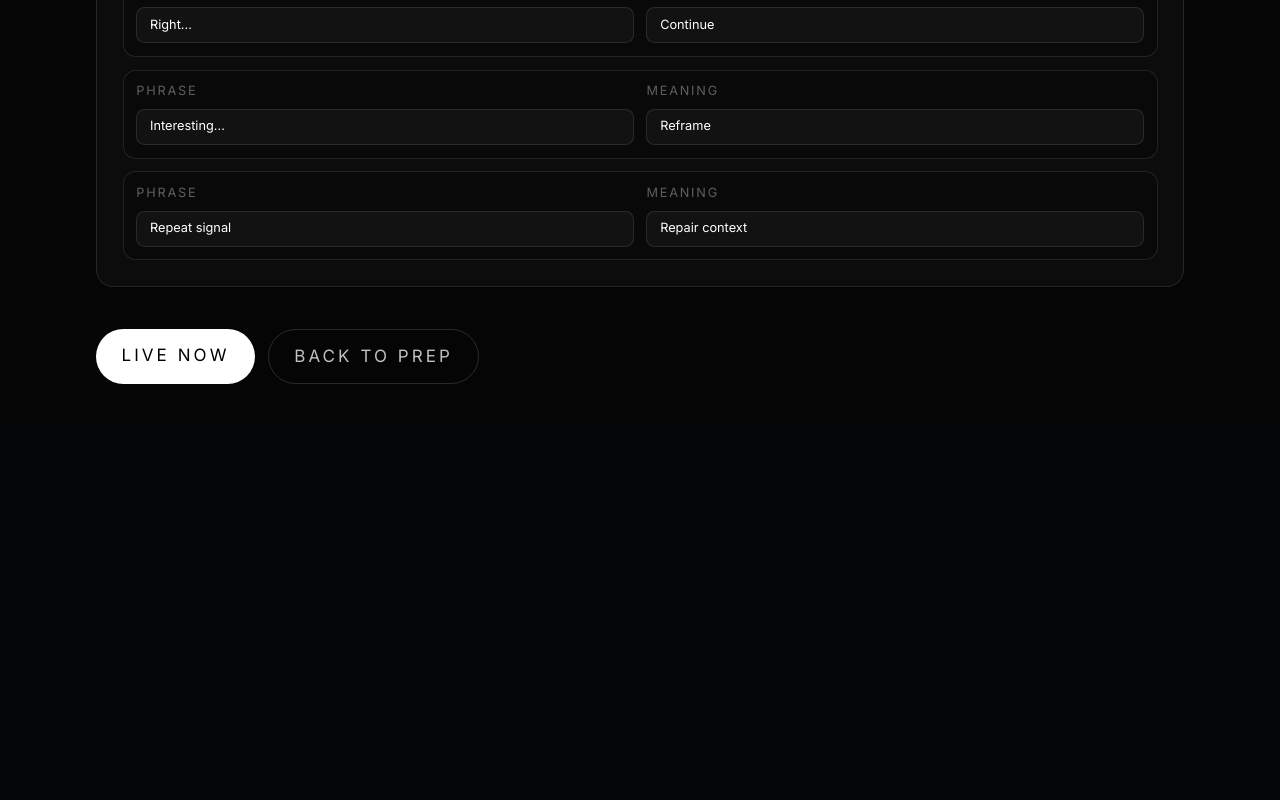
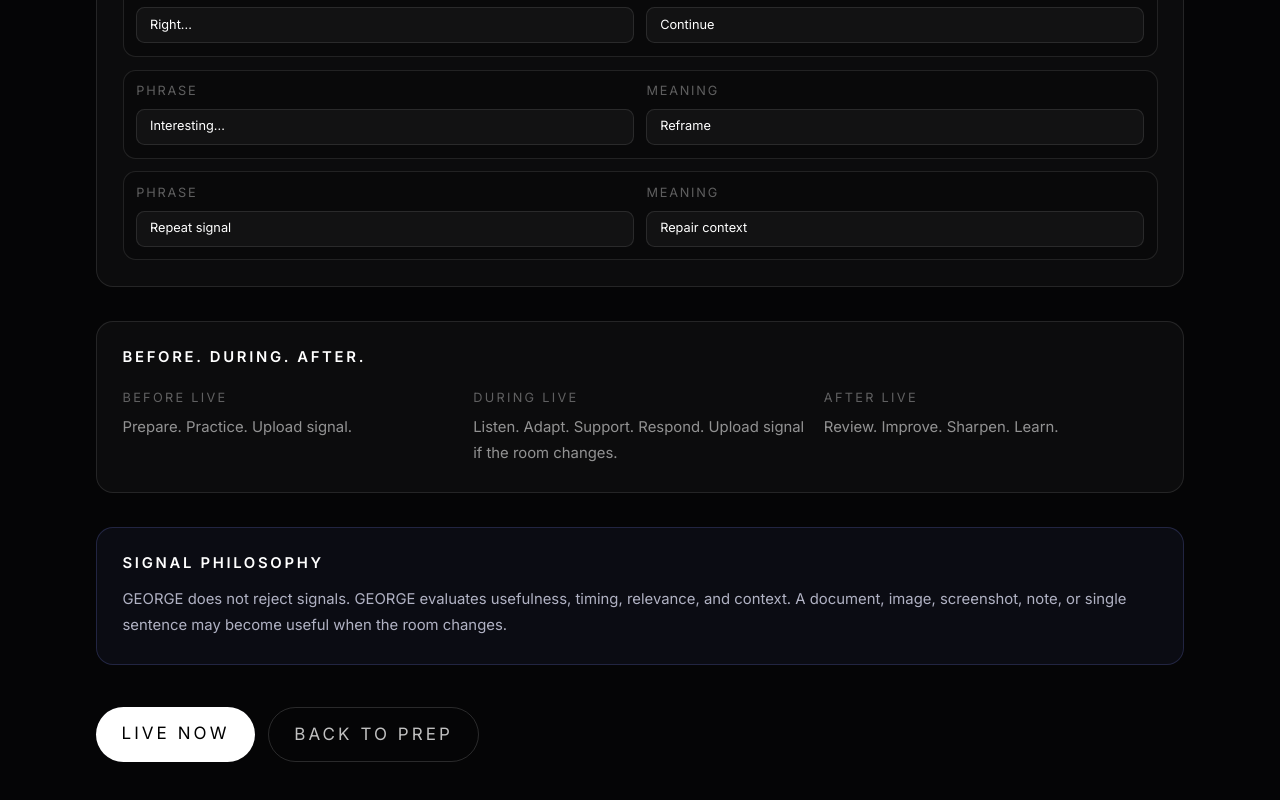
Before and after one commit to LesKemVal/ai-clarity, a Next.js app: page /george/deploy-live in a window 1280 px wide. Shown: the part 1467-2267 px from the top of the page. Before the commit the page ends 1893 px from the top, so only its background shows below. Built offline with nearby package versions, Linux system fonts and the light colour scheme.

Commit message:
Explain LIVE signal usefulness across session

```diff
--- a/app/george/deploy-live/page.tsx
+++ b/app/george/deploy-live/page.tsx
@@ -234,6 +234,32 @@ export default function DeployLivePage() {
           </div>
         </div>
 
+
+        <div className="mt-8 rounded-2xl border border-white/10 bg-white/[0.03] p-6">
+          <p className="text-sm font-semibold uppercase tracking-[0.18em] text-white">Before. During. After.</p>
+          <div className="mt-5 grid gap-4 md:grid-cols-3">
+            <div>
+              <p className="text-xs uppercase tracking-[0.18em] text-white/35">Before LIVE</p>
+              <p className="mt-2 text-sm leading-6 text-white/55">Prepare. Practice. Upload signal.</p>
+            </div>
+            <div>
+              <p className="text-xs uppercase tracking-[0.18em] text-white/35">During LIVE</p>
+              <p className="mt-2 text-sm leading-6 text-white/55">Listen. Adapt. Support. Respond. Upload signal if the room changes.</p>
+            </div>
+            <div>
+              <p className="text-xs uppercase tracking-[0.18em] text-white/35">After LIVE</p>
+              <p className="mt-2 text-sm leading-6 text-white/55">Review. Improve. Sharpen. Learn.</p>
+            </div>
+          </div>
+        </div>
+
+        <div className="mt-8 rounded-2xl border border-[#7C8CFF]/20 bg-[#7C8CFF]/[0.055] p-6">
+          <p className="text-sm font-semibold uppercase tracking-[0.18em] text-white">Signal philosophy</p>
+          <p className="mt-3 text-sm leading-6 text-[#E8EAFF]/75">
+            GEORGE does not reject signals. GEORGE evaluates usefulness, timing, relevance, and context. A document, image, screenshot, note, or single sentence may become useful when the room changes.
+          </p>
+        </div>
+
         <div className="mt-10 flex flex-col gap-3 sm:flex-row">
           <Link href="/live-voice" className="rounded-full bg-white px-6 py-3 text-center text-sm font-semibold uppercase tracking-[0.18em] text-black">
             LIVE Now
```
